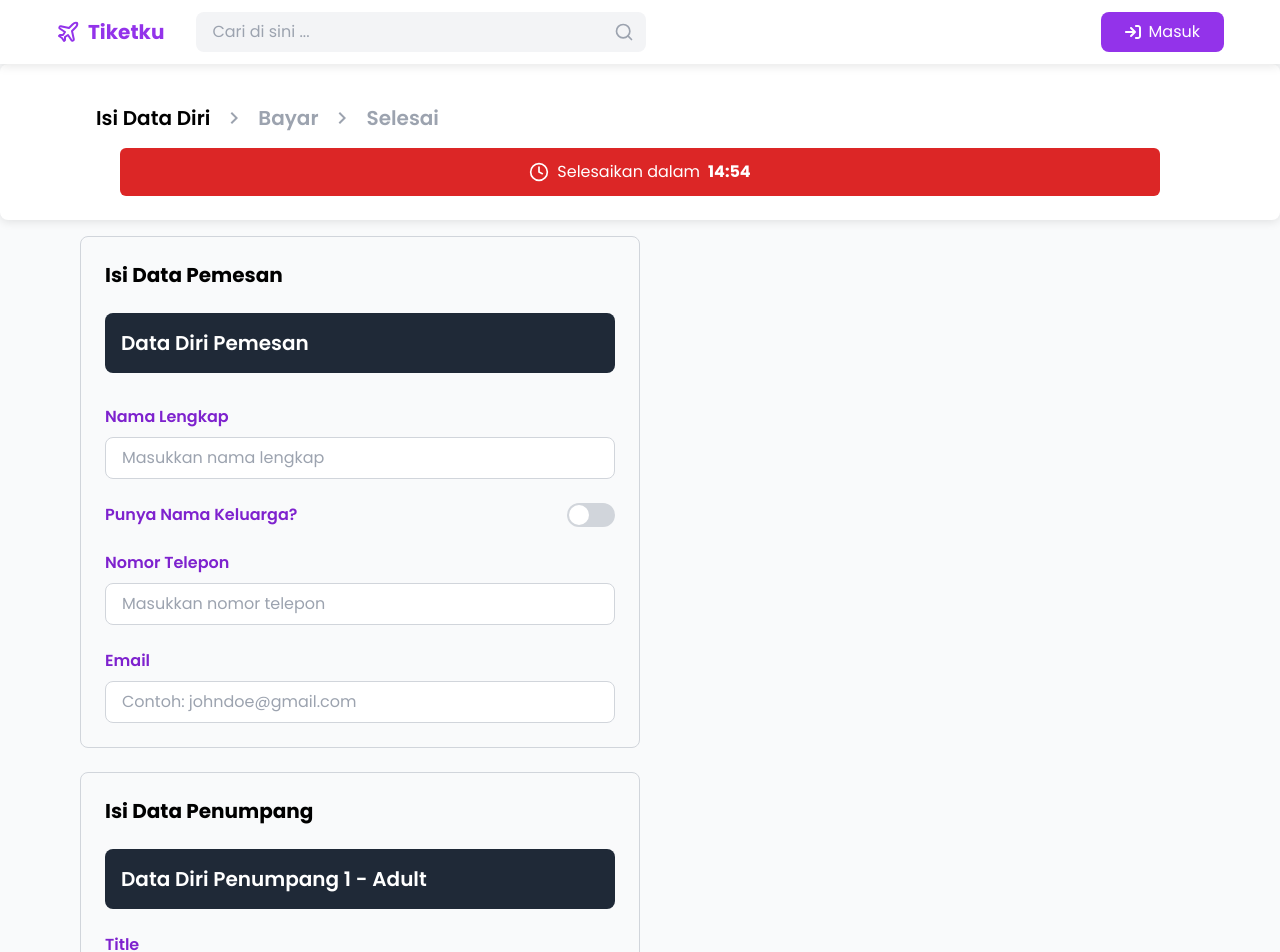
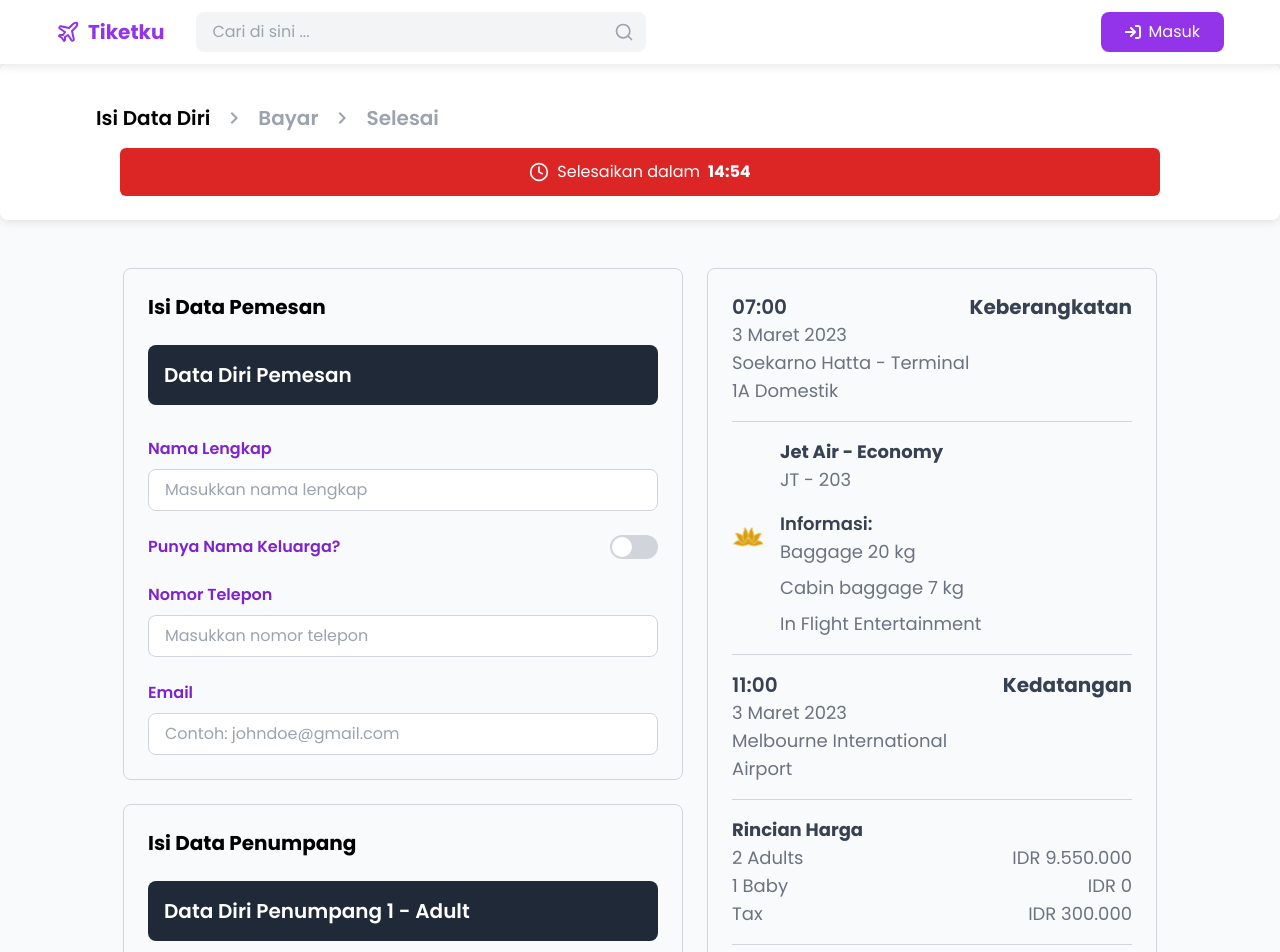
Before and after one commit to Final-Project-Team12/FE-FINAL_PROJECT-TEAM_12, a React (Vite) app: page /payment in a window 1280 px wide. Shown: the top 952 px of the page. Built offline with nearby package versions, Linux system fonts and the light colour scheme; no server answers.

Commit message:
add: add payment

```diff
--- /dev/null
+++ b/src/components/UI/FlightDetail.jsx
@@ -0,0 +1,67 @@
+import Icon from '../../../public/icons/flower_icon.svg';
+
+const FlightDetails = () => {
+  return (
+    <div className="border border-gray-300 rounded-lg p-6 w-full max-w-xl">
+      <div className="flex justify-between items-start">
+        <div>
+          <p className="text-gray-700 font-semibold text-xl">07:00</p>
+          <p className="text-gray-500 text-lg">3 Maret 2023</p>
+          <p className="text-gray-500 text-lg">
+            Soekarno Hatta - Terminal 1A Domestik
+          </p>
+        </div>
+        <h2 className="text-gray-700 font-bold text-xl">Keberangkatan</h2>
+      </div>
+      <hr className="border-gray-300 my-4" />
+      <div className="flex items-center">
+        <img src={Icon} alt="icon" className="w-8 h-8 mr-4" />
+        <div>
+          <h3 className="text-gray-700 font-bold text-lg">Jet Air - Economy</h3>
+          <p className="text-gray-500 text-lg">JT - 203</p>
+          <div className="mt-4">
+            <h4 className="text-gray-700 font-semibold text-lg">Informasi:</h4>
+            <ul className="text-gray-500 space-y-2 text-lg">
+              <li>Baggage 20 kg</li>
+              <li>Cabin baggage 7 kg</li>
+              <li>In Flight Entertainment</li>
+            </ul>
+          </div>
+        </div>
+      </div>
+      <hr className="border-gray-300 my-4" />
+      <div className="flex justify-between items-start">
+        <div>
+          <p className="text-gray-700 font-semibold text-xl">11:00</p>
+          <p className="text-gray-500 text-lg">3 Maret 2023</p>
+          <p className="text-gray-500 text-lg">
+            Melbourne International Airport
+          </p>
+        </div>
+        <h2 className="text-gray-700 font-bold text-xl">Kedatangan</h2>
+      </div>
+      <hr className="border-gray-300 my-4" />
+      <div>
+        <h3 className="text-gray-700 font-bold text-lg">Rincian Harga</h3>
+        <div className="flex justify-between text-gray-500 text-lg">
+          <p>2 Adults</p>
+          <p>IDR 9.550.000</p>
+        </div>
+        <div className="flex justify-between text-gray-500 text-lg">
+          <p>1 Baby</p>
+          <p>IDR 0</p>
+        </div>
+        <div className="flex justify-between text-gray-500 text-lg">
+          <p>Tax</p>
+          <p>IDR 300.000</p>
+        </div>
+        <div className="flex justify-between border-t border-gray-300 pt-4 text-purple-700 font-bold text-2xl mt-4">
+          <p className="text-xl text-black">Total</p>
+          <p>IDR 9.850.000</p>
+        </div>
+      </div>
+    </div>
+  );
+};
+
+export default FlightDetails;
--- a/src/pages/PaymentPage.jsx
+++ b/src/pages/PaymentPage.jsx
@@ -3,6 +3,7 @@ import { Clock } from 'lucide-react';
 import Navbar from '../components/UI/Navbar';
 import Stepper from '../components/UI/Stepper';
 import OrderForm from '../components/UI/OrderForm';
+import FlightDetails from '../components/UI/FlightDetail';
 
 const PaymentPage = () => {
   const [timeLeft, setTimeLeft] = useState(900); // 15 minutes in seconds
@@ -24,7 +25,9 @@ const PaymentPage = () => {
   const formatTime = (seconds) => {
     const minutes = Math.floor(seconds / 60);
     const remainingSeconds = seconds % 60;
-    return `${String(minutes).padStart(2, '0')}:${String(remainingSeconds).padStart(2, '0')}`;
+    return `${String(minutes).padStart(2, '0')}:${String(
+      remainingSeconds
+    ).padStart(2, '0')}`;
   };
 
   return (
@@ -43,8 +46,12 @@ const PaymentPage = () => {
           </div>
         </div>
       </div>
-      <div className="max-w-6xl mx-auto px-4">
+      <div className="max-w-6xl mx-auto px-4 flex space-x-6 mt-8 justify-center">
         <OrderForm />
+
+        <div className="w-[450px] mt-4">
+          <FlightDetails />
+        </div>
       </div>
     </div>
   );
```
Also changed, not shown: public/icons/flower_icon.svg (added).
